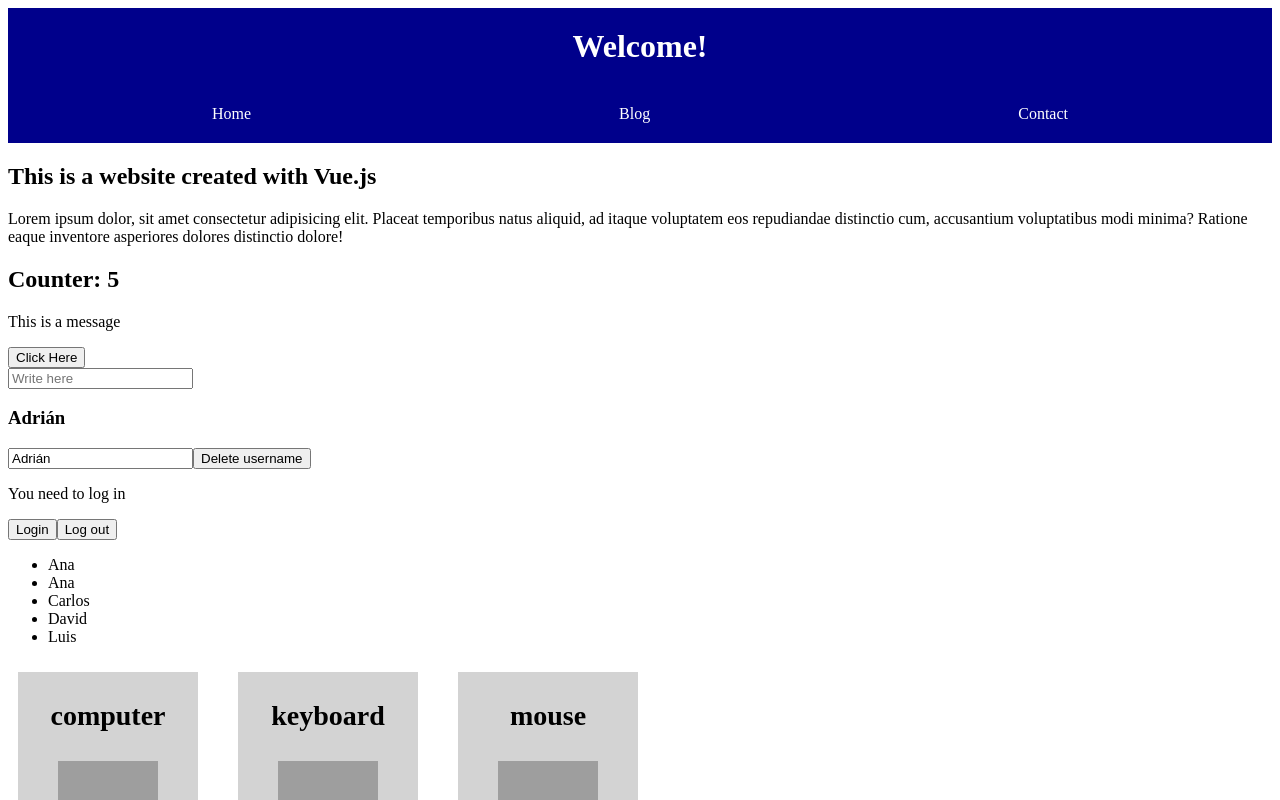
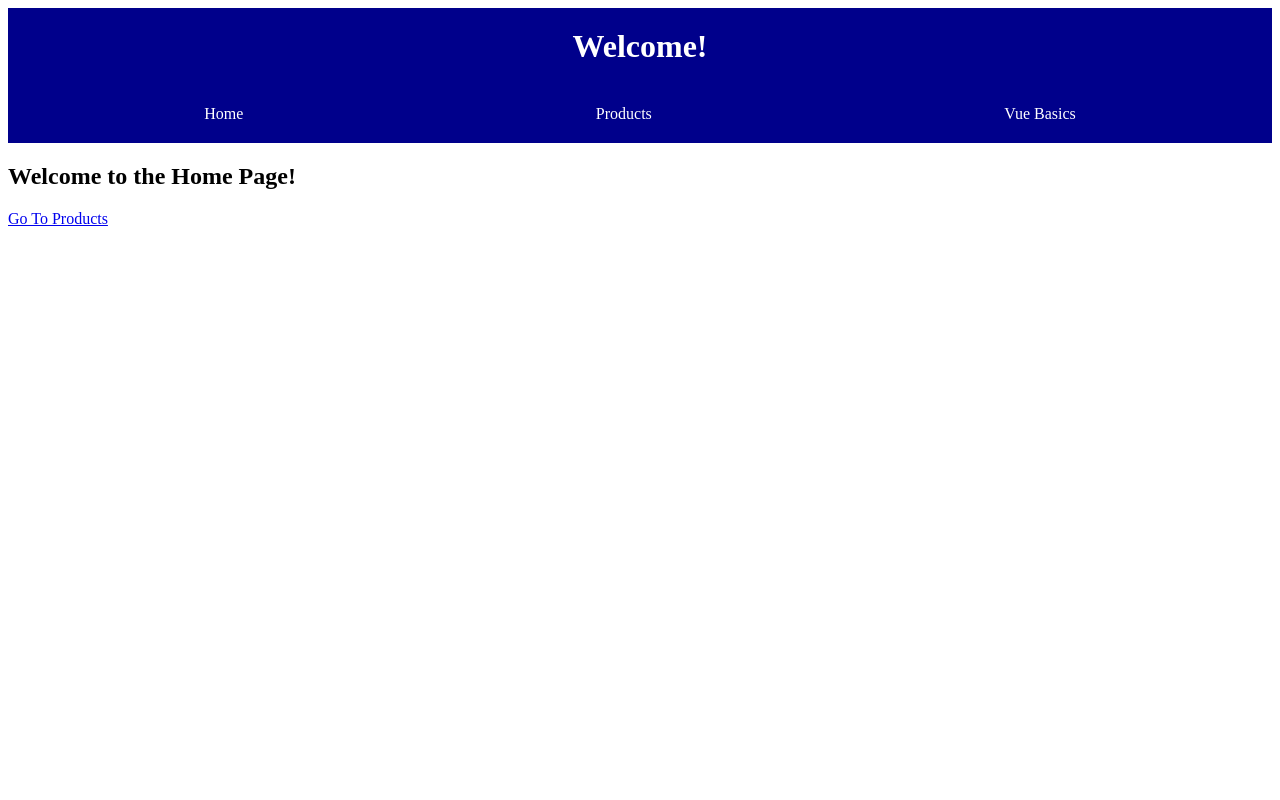
Before and after one commit to Amaza-ing/IH-AMZ-Vue, a Vue app: page / in a window 1280 px wide. Shown: the top 800 px of the page. Built offline with nearby package versions, Linux system fonts and the light colour scheme; grey boxes are pictures that could not be loaded.

Commit message:
router example added

```diff
--- a/package.json
+++ b/package.json
@@ -12,7 +12,8 @@
     "preview": "vite preview"
   },
   "dependencies": {
-    "vue": "^3.5.22"
+    "vue": "^3.5.22",
+    "vue-router": "^4.6.0"
   },
   "devDependencies": {
     "@vitejs/plugin-vue": "^6.0.1",
--- a/src/App.vue
+++ b/src/App.vue
@@ -1,24 +1,11 @@
 <script setup>
-import ConditionalRendering from './components/ConditionalRendering.vue';
-import HeaderComponent from './components/HeaderComponent.vue';
-import ListRendering from './components/ListRendering.vue';
-import ParentComponent from './components/ParentComponent.vue';
-import ProductList from './components/ProductList.vue';
-import VariablesComponent from './components/VariablesComponent.vue';
-
+import HeaderComponent from "./components/HeaderComponent.vue";
 </script>
 
 <template>
   <HeaderComponent />
 
-  <h2>This is a website created with Vue.js</h2>
-  <p>Lorem ipsum dolor, sit amet consectetur adipisicing elit. Placeat temporibus natus aliquid, ad itaque voluptatem eos repudiandae distinctio cum, accusantium voluptatibus modi minima? Ratione eaque inventore asperiores dolores distinctio dolore!</p>
-
-  <VariablesComponent />
-  <ConditionalRendering />
-  <ListRendering />
-  <ProductList />
-  <ParentComponent />
+  <RouterView />
 </template>
 
 <style scoped></style>
--- a/src/components/HeaderComponent.vue
+++ b/src/components/HeaderComponent.vue
@@ -5,9 +5,9 @@
     <h1 class="header-title">Welcome!</h1>
     <nav>
       <ul class="nav-list">
-        <li><a href="#" class="link">Home</a></li>
-        <li><a href="#" class="link">Blog</a></li>
-        <li><a href="#" class="link">Contact</a></li>
+        <li><RouterLink to="/" class="link">Home</RouterLink></li>
+        <li><RouterLink to="/products" class="link">Products</RouterLink></li>
+        <li><RouterLink to="/basics" class="link">Vue Basics</RouterLink></li>
       </ul>
     </nav>
   </header>
--- a/src/main.js
+++ b/src/main.js
@@ -1,4 +1,5 @@
 import { createApp } from 'vue'
 import App from './App.vue'
+import router from './router'
 
-createApp(App).mount('#app')
+createApp(App).use(router).mount('#app')
--- /dev/null
+++ b/src/views/HomeView.vue
@@ -0,0 +1,8 @@
+<script setup></script>
+
+<template>
+  <h2>Welcome to the Home Page!</h2>
+  <RouterLink to="/products">Go To Products</RouterLink>
+</template>
+
+<style></style>
--- /dev/null
+++ b/src/views/ProductView.vue
@@ -0,0 +1,11 @@
+<script setup>
+import ProductList from '@/components/ProductList.vue';
+</script>
+
+<template>
+  <h2>Products Page!</h2>
+
+  <ProductList />
+</template>
+
+<style></style>
--- /dev/null
+++ b/src/views/VueBasics.vue
@@ -0,0 +1,25 @@
+<script setup>
+import ConditionalRendering from "../components/ConditionalRendering.vue";
+import ListRendering from "../components/ListRendering.vue";
+import ParentComponent from "../components/ParentComponent.vue";
+import ProductList from "../components/ProductList.vue";
+import VariablesComponent from "../components/VariablesComponent.vue";
+</script>
+
+<template>
+  <h2>This is a website created with Vue.js</h2>
+  <p>
+    Lorem ipsum dolor, sit amet consectetur adipisicing elit. Placeat temporibus
+    natus aliquid, ad itaque voluptatem eos repudiandae distinctio cum,
+    accusantium voluptatibus modi minima? Ratione eaque inventore asperiores
+    dolores distinctio dolore!
+  </p>
+
+  <VariablesComponent />
+  <ConditionalRendering />
+  <ListRendering />
+  <ProductList />
+  <ParentComponent />
+</template>
+
+<style></style>
```
Also changed, not shown: src/router/index.js (added, +17 -0 lines), 1 other file (tests, documents, lock files or other folders).
